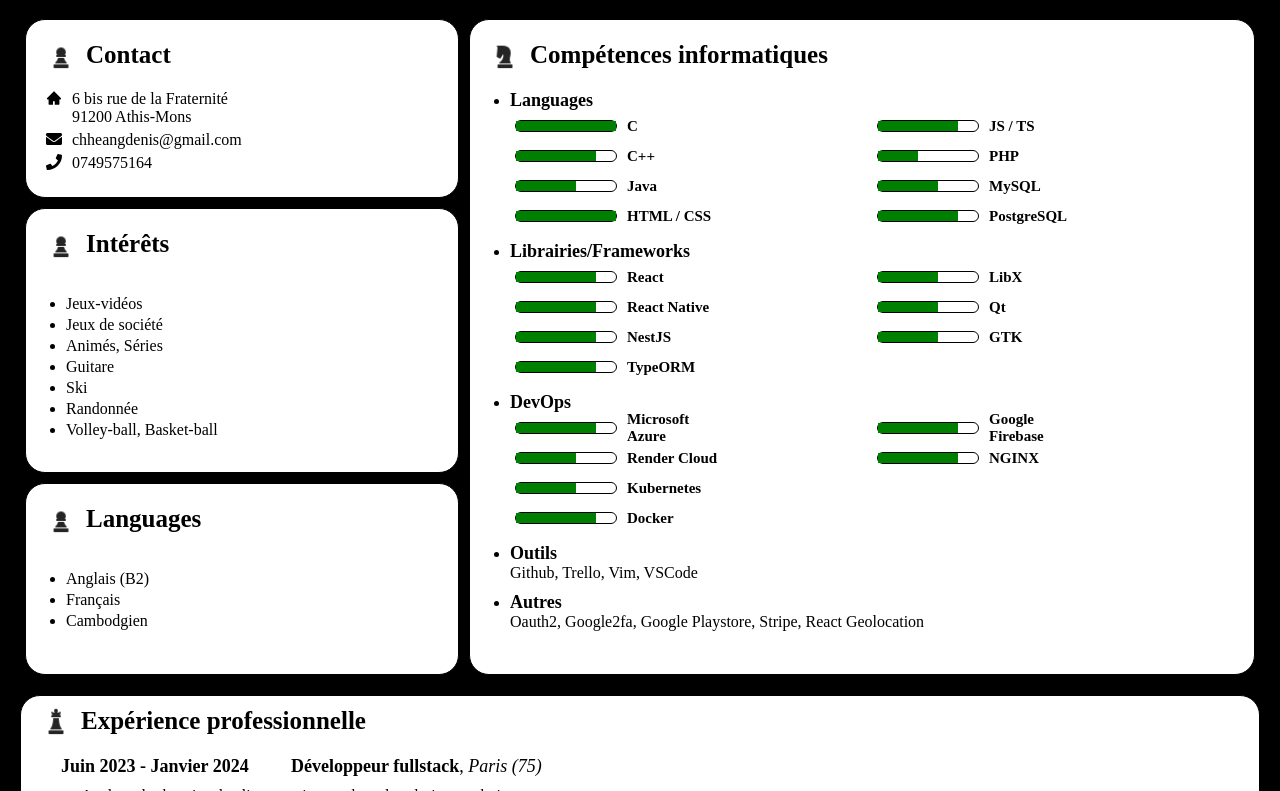
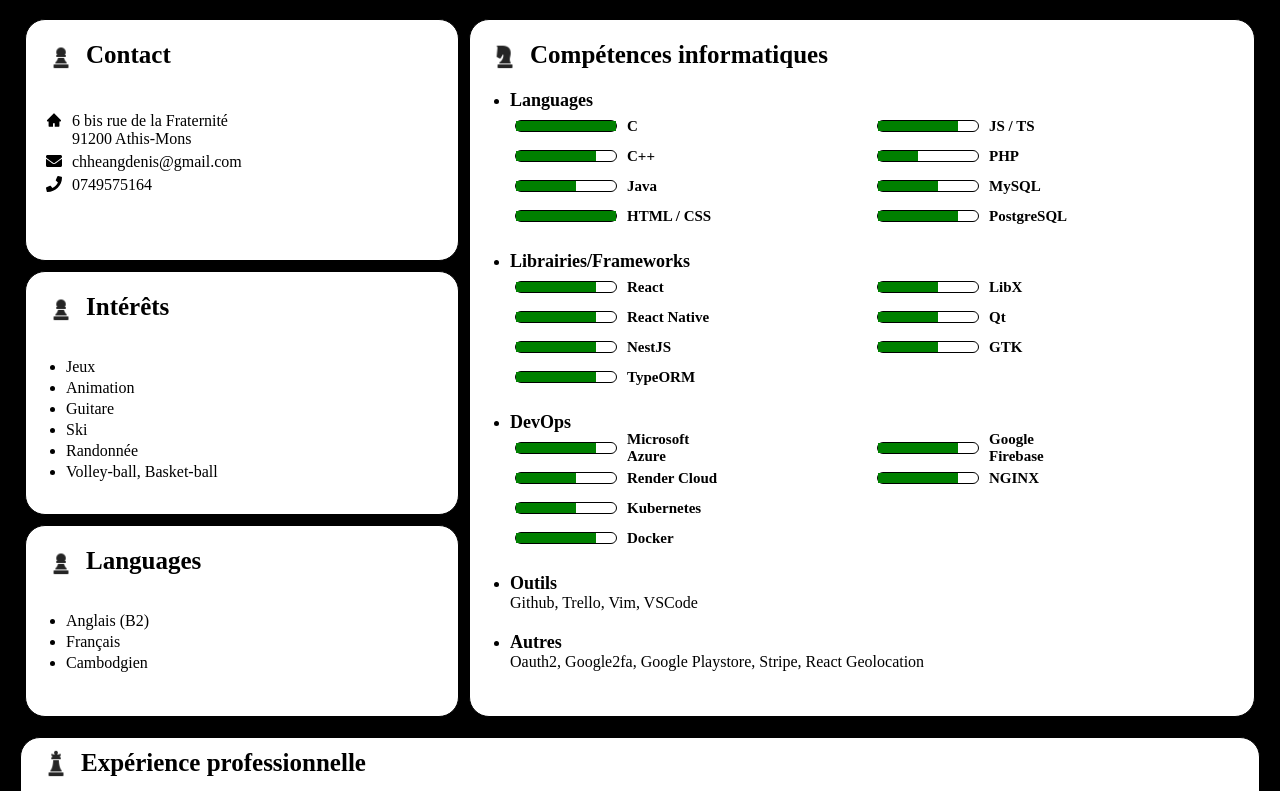
Before and after one commit to DenisChh/cv, a React (Create React App) app: page / in a window 1280 px wide. Shown: the part 209-1000 px from the top of the page. Built offline with nearby package versions, Linux system fonts and the light colour scheme.

Commit message:
ajout du nom de l'entreprise 100kosher

```diff
--- a/src/App.css
+++ b/src/App.css
@@ -27,29 +27,6 @@ body {
   gap: 10px;
   margin-right: 10px;
   width: 35%;
-}
-
-#Contact {
-  padding: 20px;
-}
-
-#Hobbies {
-  padding: 20px;
-}
-
-#Languages {
-  padding: 20px;
-  height: 150px;
-}
-
-.ContactEntry {
-  margin-bottom: 5px;
-}
-
-#Skills {
-  width: 60%;
-  margin: 0px;
-  padding: 20px;
 }
 
 .Name {
@@ -108,13 +85,6 @@ body {
   width: 230px;
 }
 
-.Wrap {
-  display: flex;
-  flex-direction: column;
-  flex-wrap: wrap;
-  height: 120px;
-}
-
 .Language {
   display: flex;
   height: 30px;
@@ -123,10 +93,6 @@ body {
   align-items: center;
   font-size: 15px;
   margin-left: 10px;
-}
-
-.SkillCategory {
-  margin-bottom: 10px;
 }
 
 .ListTechno {
--- a/src/components/exp/Kosherapp.js
+++ b/src/components/exp/Kosherapp.js
@@ -6,9 +6,8 @@ const Kosherapp = () => {
                     Juin 2023 - Janvier 2024
                 </div>
                 <div className='XpHeader'>
-                    <div>
-                        <span className='bold'>Développeur fullstack</span>, <span className='italic'>Paris (75)</span>
-                    </div>
+                    <div className='bold'>Développeur fullstack</div>
+                    <div className='italic'>100%Kosher, Paris (75)</div>
                 </div>
             </div>
             <ul>
--- /dev/null
+++ b/src/components/hobbies/Hobbies.css
@@ -0,0 +1,3 @@
+#Hobbies {
+    padding: 20px;
+}
--- a/src/components/hobbies/Interets.js
+++ b/src/components/hobbies/Interets.js
@@ -1,4 +1,5 @@
 import pawn from '../../assets/pawn.png';
+import './Hobbies.css'
 
 const Interets = () => {
   return (
@@ -11,13 +12,10 @@ const Interets = () => {
       </div>
       <ul>
         <li>
-          Jeux-vidéos
+          Jeux
         </li>
         <li>
-          Jeux de société
-        </li>
-        <li>
-          Animés, Séries
+          Animation
         </li>
         <li>
           Guitare
--- /dev/null
+++ b/src/components/profile/Contact.css
@@ -0,0 +1,18 @@
+#Contact {
+    display: flex;
+    flex-direction: column;
+    gap: 2px;
+    padding: 20px;
+    height: 200px;
+}
+
+.ContactMain {
+    display: flex;
+    flex-direction: column;
+    justify-content: center;
+    margin-top: 20px;
+}
+
+.ContactEntry {
+    margin-bottom: 5px;
+}
--- a/src/components/profile/Contact.js
+++ b/src/components/profile/Contact.js
@@ -2,6 +2,7 @@ import pawn from '../../assets/pawn.png';
 import { AiFillHome } from "react-icons/ai";
 import { FaPhone } from "react-icons/fa";
 import { FaEnvelope } from "react-icons/fa";
+import './Contact.css'
 
 const Contact = () => {
     return (
@@ -12,6 +13,7 @@ const Contact = () => {
                     Contact
                 </div>
             </div>
+            <div className='ContactMain'>
                 <div className="ContactEntry">
                     <div className="IconWithText">
                         <AiFillHome />
@@ -42,6 +44,7 @@ const Contact = () => {
                     </div>
                 </div>
             </div>
+        </div>
     )
 }
 
--- a/src/components/skills/Competences.js
+++ b/src/components/skills/Competences.js
@@ -1,5 +1,6 @@
 import knight from '../../assets/knight.png';
 import SkillLevel from '../utils/SkillLevel';
+import './Skills.css'
 
 const Competences = () => {
     return (
--- /dev/null
+++ b/src/components/skills/Languages.css
@@ -0,0 +1,4 @@
+#Languages {
+    padding: 20px;
+    height: 150px;
+  }
--- a/src/components/skills/Languages.js
+++ b/src/components/skills/Languages.js
@@ -1,4 +1,5 @@
 import pawn from '../../assets/pawn.png';
+import './Languages.css'
 
 const Languages = () => {
     return (
--- /dev/null
+++ b/src/components/skills/Skills.css
@@ -0,0 +1,16 @@
+.Wrap {
+    display: flex;
+    flex-direction: column;
+    flex-wrap: wrap;
+    height: 120px;
+  }
+
+  #Skills {
+    width: 60%;
+    margin: 0px;
+    padding: 20px;
+  }
+
+  .SkillCategory {
+    margin-bottom: 20px;
+  }
```
Lines whose indentation alone changed are shown as unchanged.
